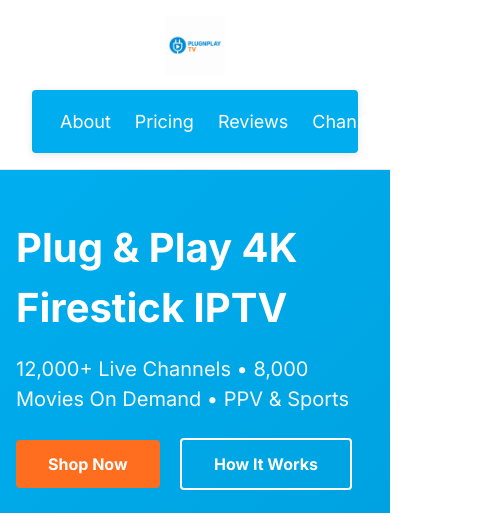
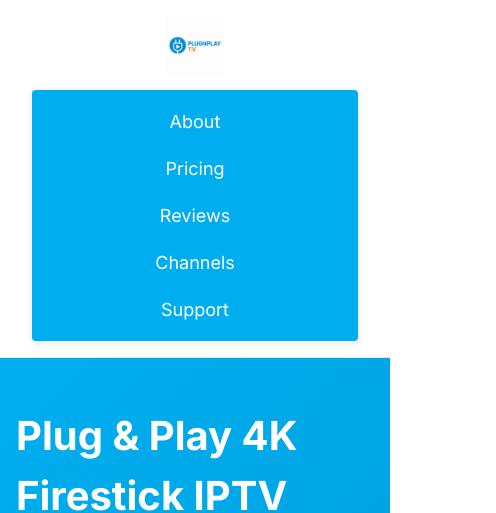
Before and after one commit to Plugnplaytv/plugnplayiptv.github.io, a plain HTML site: page index.html in a window 390 px wide. Shown: the top 513 px of the page, 496 px wide, since content can reach past the window. Drawn offline with Linux system fonts and the light colour scheme; grey boxes are pictures that could not be loaded.

Commit message:
Fix mobile nav display

```diff
--- a/styles/main.css
+++ b/styles/main.css
@@ -28,7 +28,11 @@ header.site-header .logo img {
 }
 @media (max-width: 768px) {
   header.site-header .logo img { max-height: 60px; }
-  nav.main-nav { display: none; /* reveal via your hamburger toggle script */ }
+  nav.main-nav {
+    flex-direction: column;
+    align-items: stretch;
+  }
+  nav.main-nav a { margin: 4px 0; }
 }
 nav.main-nav {
   flex: 1 1 auto;
```
